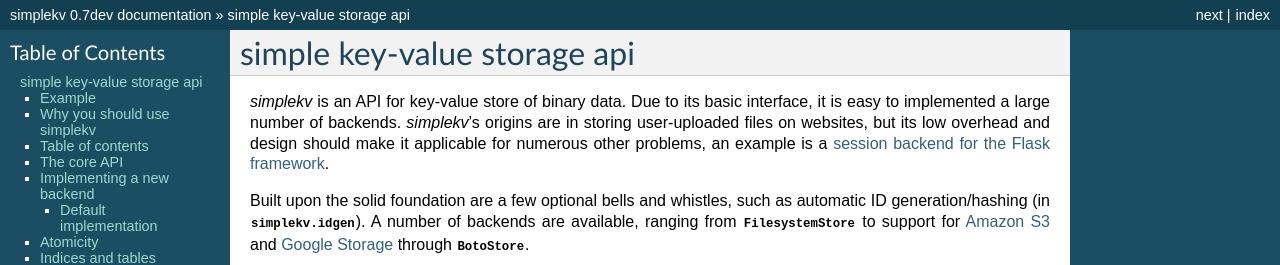
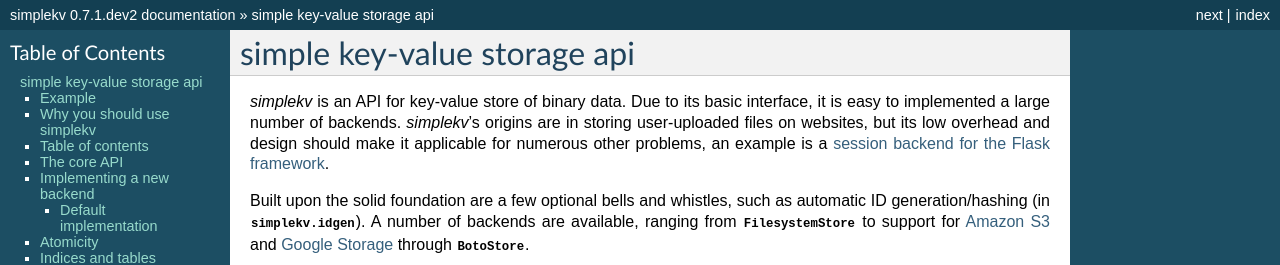
Before and after one commit to mbr/simplekv, a Sphinx documentation site: the page built from docs/index.rst, in a window 1280 px wide and 900 px high. Shown: the top 265 px of the window. Built offline with Sphinx 7.4.7, drawn with Linux system fonts in a browser that asks for light colours; some of the changed text lies outside the part shown.

Commit message:
Increased version to 0.7.1.dev2 after release of 0.7.1.dev1.
(commit by unleash 0.5.8.dev1)

```diff
--- a/docs/conf.py
+++ b/docs/conf.py
@@ -48,9 +48,9 @@
 # built documents.
 #
 # The short X.Y version.
-version = '0.7'
+version = '0.7.1'
 # The full version, including alpha/beta/rc tags.
-release = '0.7dev'
+release = '0.7.1.dev2'
 
 # The language for content autogenerated by Sphinx. Refer to documentation
 # for a list of supported languages.
--- a/setup.py
+++ b/setup.py
@@ -16,7 +16,7 @@
 
 
 setup(name='simplekv',
-      version='0.7dev',
+      version='0.7.1.dev2',
       description='A key-value storage for binary data, support many '\
                   'backends.',
       long_description=read('README.rst'),
```
